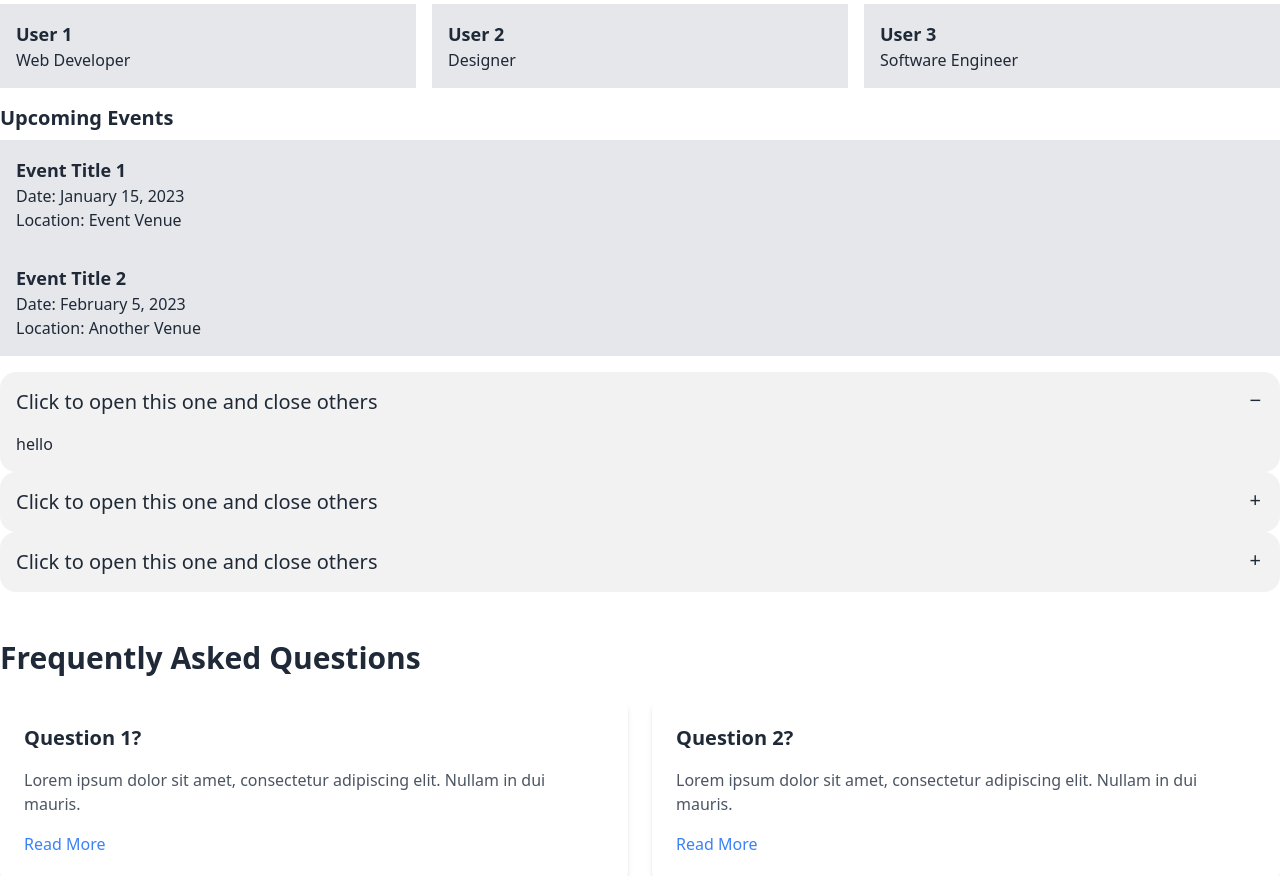
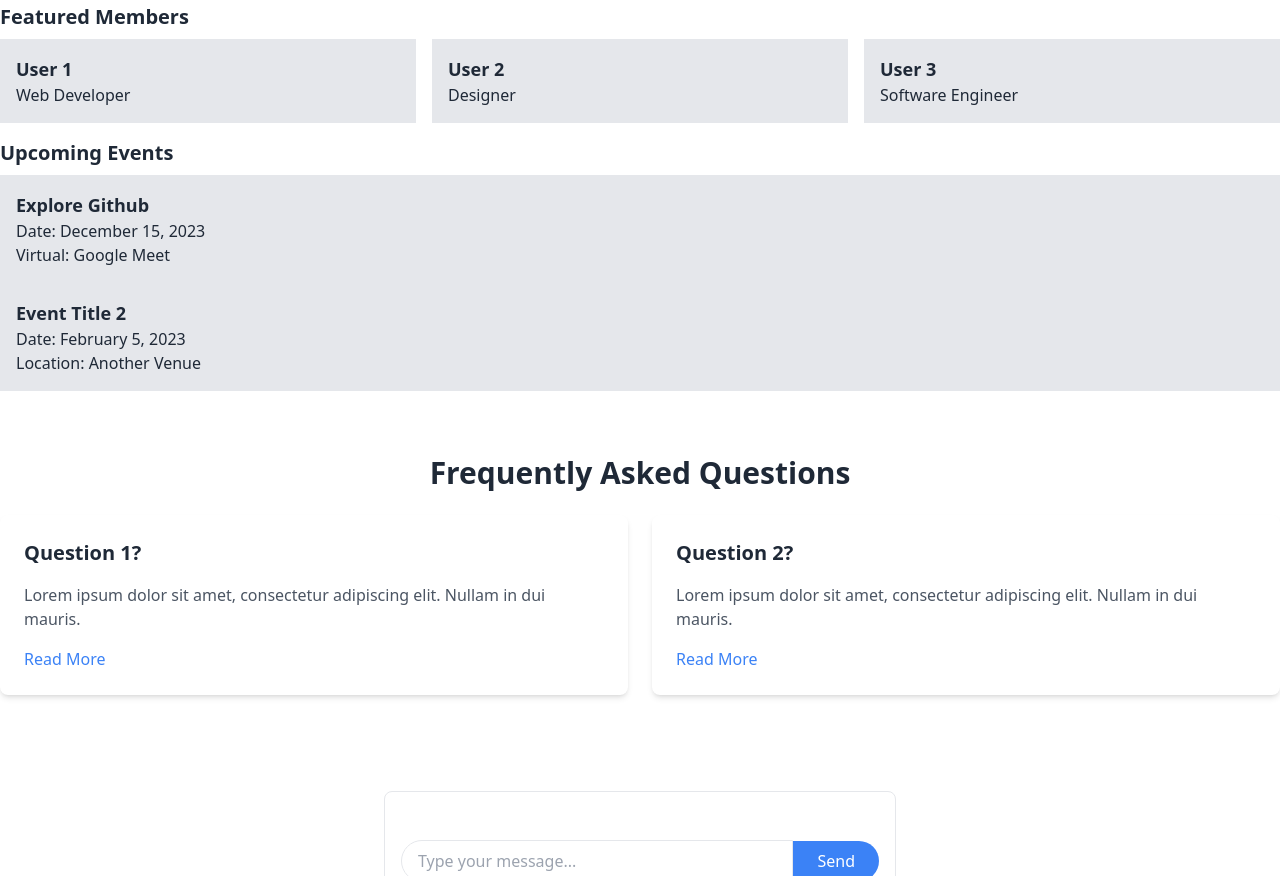
Before and after one commit to mahafujahamed/cse-roadmap, a plain HTML site: page community.html in a window 1280 px wide. Shown: the part 1581-2457 px from the top of the page. Drawn offline with nearby package versions, Linux system fonts and the light colour scheme.

Commit message:
adds event in community page

```diff
--- a/community.html
+++ b/community.html
@@ -42,9 +42,7 @@
             @apply bg-gray-200 text-gray-800;
         }
     </style>
-
 </head>
-
 <body>
     <!-- navbar -->
     <div class="navbar bg-base-100">
@@ -117,7 +115,7 @@
         <!-- header end -->
         <!-- community cards -->
         <div class="container mx-auto flex gap-5">
-            <div class="animate-bounce">
+            <div class="animate-none">
                 <div class="card w-96 bg-base-100 shadow-xl">
                     <figure class="px-10 pt-10">
                         <img src="images/community/download.jpeg" alt="Shoes" class="rounded-xl" />
@@ -129,7 +127,7 @@
                     </div>
                 </div>
             </div>
-            <div class="animate-bounce">
+            <div class="animate-none">
                 <div class="card w-96 bg-base-100 shadow-xl">
                     <figure class="px-10 pt-10">
                         <img src="images/community/card-1.jpg" alt="Shoes" class="rounded-xl" />
@@ -143,7 +141,7 @@
                     </div>
                 </div>
             </div>
-            <div class="animate-bounce">
+            <div class="animate-pulse>
                 <div class="card w-96 bg-base-100 shadow-xl">
                     <figure class="px-10 pt-10">
                         <img src="images/community/card-2.jpg" alt="Shoes" class="rounded-xl" />
@@ -199,12 +197,12 @@
     </div>
     <!-- Community Events -->
     <div class="mb-4">
-        <h2 class="text-xl font-bold mb-2">Upcoming Events</h2>
+        <h2 class="text-xl font-bold mb-2 ">Upcoming Events</h2>
         <!-- Example event cards -->
         <div class="bg-gray-200 p-4">
-            <h3 class="text-lg font-semibold">Event Title 1</h3>
-            <p>Date: January 15, 2023</p>
-            <p>Location: Event Venue</p>
+            <h3 class="text-lg font-semibold">Explore Github</h3>
+            <p>Date: December 15, 2023</p>
+            <p>Virtual: Google Meet</p>
             <!-- Add more event details as needed -->
         </div>
         <div class="bg-gray-200 p-4">
@@ -214,39 +212,9 @@
         </div>
         <!-- Add more event cards dynamically -->
     </div>
-    <!-- FAQ section -->
-    <div>
-        <div class="collapse collapse-plus bg-base-200">
-            <input type="radio" name="my-accordion-3" checked="checked" />
-            <div class="collapse-title text-xl font-medium">
-                Click to open this one and close others
-            </div>
-            <div class="collapse-content">
-                <p>hello</p>
-            </div>
-        </div>
-        <div class="collapse collapse-plus bg-base-200">
-            <input type="radio" name="my-accordion-3" />
-            <div class="collapse-title text-xl font-medium">
-                Click to open this one and close others
-            </div>
-            <div class="collapse-content">
-                <p>hello</p>
-            </div>
-        </div>
-        <div class="collapse collapse-plus bg-base-200">
-            <input type="radio" name="my-accordion-3" />
-            <div class="collapse-title text-xl font-medium">
-                Click to open this one and close others
-            </div>
-            <div class="collapse-content">
-                <p>hello</p>
-            </div>
-        </div>
-    </div>
-
+    <!-- FAQ -->
     <div class="container mx-auto py-12">
-        <h2 class="text-3xl font-semibold mb-6">Frequently Asked Questions</h2>
+        <h2 class="text-3xl font-semibold text-center mb-6">Frequently Asked Questions</h2>
         <div class="grid grid-cols-1 md:grid-cols-2 gap-6">
             <!-- FAQ Item 1 -->
             <div class="bg-white rounded-lg p-6 shadow-md">
@@ -302,7 +270,7 @@
                     // Simulate receiving a response after a short delay (for demonstration purposes)
                     setTimeout(function () {
                         const responseBubble = document.createElement("div");
-                        responseBubble.textContent = "This is a sample response.";
+                        responseBubble.textContent = "Welcome to the CSERoadmap community!";
                         responseBubble.classList.add("chat-bubble", "other-message");
                         chatContainer.appendChild(responseBubble);
                         chatContainer.scrollTop = chatContainer.scrollHeight;
```
Also changed, not shown: features.html (+1 -1 lines), 2 other files.
